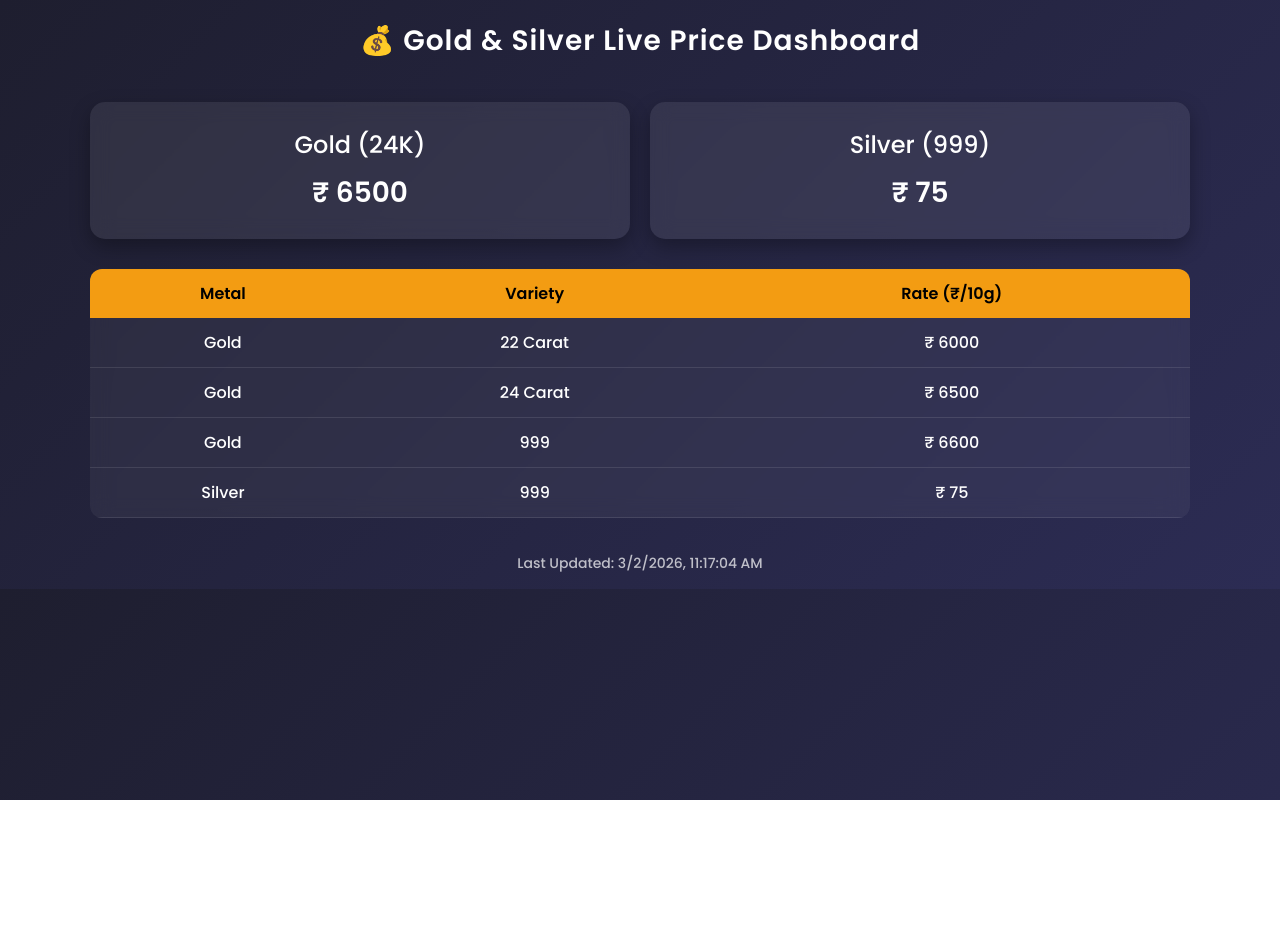
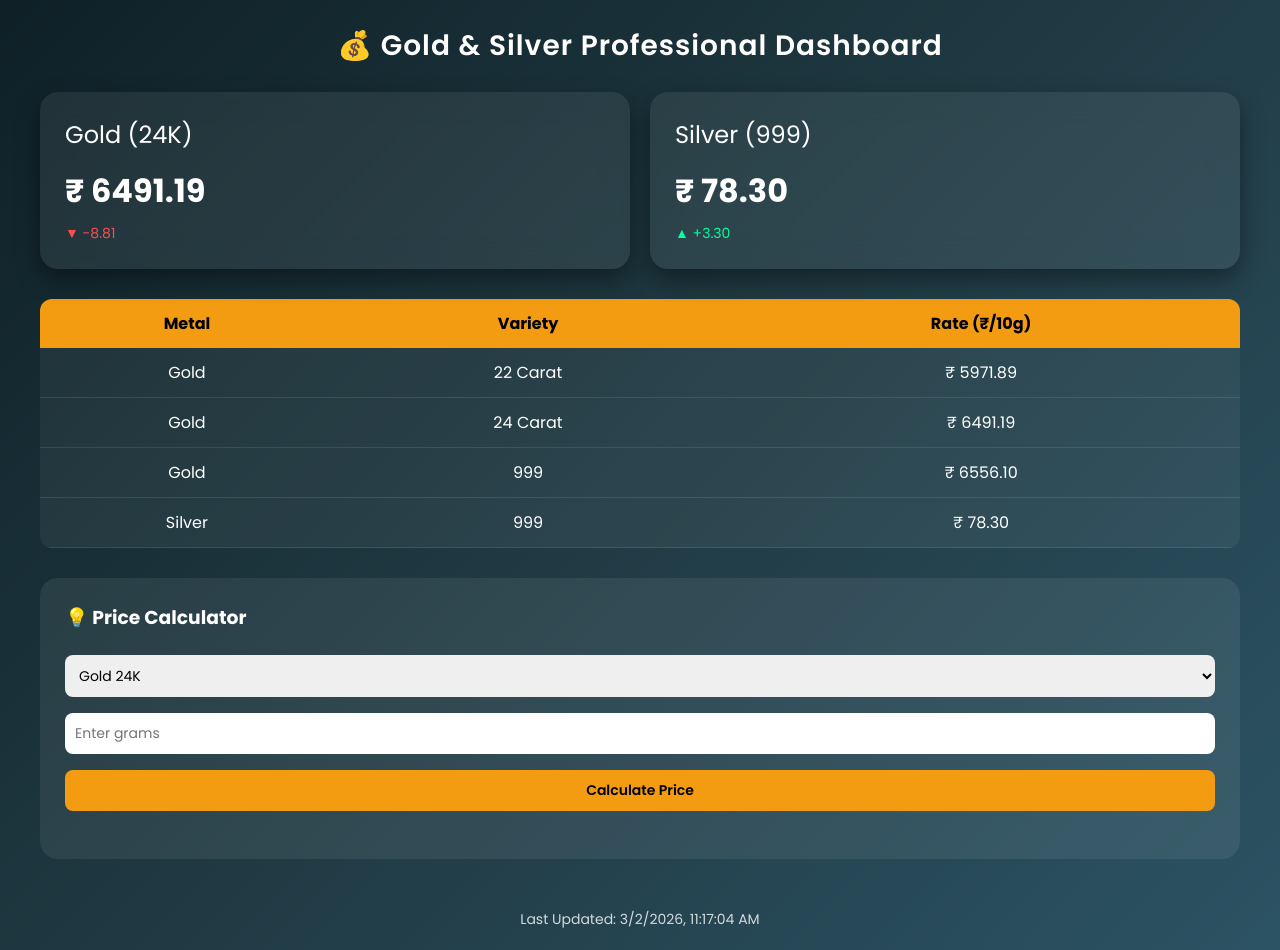
Before and after one commit to morenishant831-ui/Index, a plain HTML site: page index.html in a window 1280 px wide. Before the commit the page ends 800 px from the top, so only its background shows below. Drawn offline with Linux system fonts and the light colour scheme.

Commit message:
Update dashboard title and styling for consistency

```diff
--- a/index.html
+++ b/index.html
@@ -3,9 +3,9 @@
 <head>
 <meta charset="UTF-8">
 <meta name="viewport" content="width=device-width, initial-scale=1.0">
-<title>Gold & Silver Live Dashboard</title>
+<title>Gold & Silver Pro Dashboard</title>
 
-<link href="https://fonts.googleapis.com/css2?family=Poppins:wght@300;500;600&display=swap" rel="stylesheet">
+<link href="https://fonts.googleapis.com/css2?family=Poppins:wght@300;400;600;700&display=swap" rel="stylesheet">
 
 <style>
 *{
@@ -16,65 +16,78 @@
 }
 
 body{
-    background: linear-gradient(135deg,#1e1e2f,#2c2c54);
+background:linear-gradient(135deg,#0f2027,#203a43,#2c5364);
 color:white;
+min-height:100vh;
 }
 
-.header{
-    padding:20px;
+header{
 text-align:center;
+padding:25px;
 font-size:28px;
 font-weight:600;
 letter-spacing:1px;
 }
 
-.dashboard{
+.container{
 width:95%;
-    max-width:1100px;
-    margin:20px auto;
+max-width:1200px;
+margin:auto;
 }
 
 .cards{
 display:flex;
 gap:20px;
+flex-wrap:wrap;
 justify-content:center;
-    flex-wrap:wrap;
 margin-bottom:30px;
 }
 
 .card{
 flex:1;
-    min-width:250px;
+min-width:280px;
 padding:25px;
-    border-radius:15px;
-    background: rgba(255,255,255,0.08);
-    backdrop-filter: blur(10px);
-    box-shadow:0 8px 20px rgba(0,0,0,0.3);
-    text-align:center;
+border-radius:18px;
+background:rgba(255,255,255,0.07);
+backdrop-filter:blur(15px);
+box-shadow:0 10px 25px rgba(0,0,0,0.4);
 transition:0.3s;
 }
 
 .card:hover{
-    transform:translateY(-5px);
+transform:translateY(-6px);
 }
 
 .card h2{
+margin-bottom:15px;
 font-weight:500;
-    margin-bottom:10px;
 }
 
 .price{
-    font-size:28px;
-    font-weight:600;
+font-size:32px;
+font-weight:700;
+}
+
+.change{
+font-size:14px;
+margin-top:8px;
+}
+
+.up{
+color:#00ff9d;
+}
+
+.down{
+color:#ff4d4d;
 }
 
 table{
 width:100%;
 border-collapse:collapse;
-    background: rgba(255,255,255,0.05);
-    backdrop-filter: blur(10px);
+background:rgba(255,255,255,0.05);
 border-radius:12px;
 overflow:hidden;
+margin-bottom:30px;
 }
 
 th{
@@ -93,33 +106,67 @@ tr:hover{
 background:rgba(255,255,255,0.08);
 }
 
+.calculator{
+background:rgba(255,255,255,0.07);
+padding:25px;
+border-radius:18px;
+margin-bottom:30px;
+}
+
+.calculator h3{
+margin-bottom:15px;
+}
+
+input,select,button{
+padding:10px;
+margin:8px 0;
+border:none;
+border-radius:8px;
+width:100%;
+font-size:14px;
+}
+
+button{
+background:#f39c12;
+font-weight:600;
+cursor:pointer;
+}
+
+button:hover{
+background:#ffb84d;
+}
+
 .footer{
 text-align:center;
-    padding:15px;
+padding:20px;
 font-size:14px;
-    opacity:0.7;
+opacity:0.8;
 }
 </style>
 </head>
 
 <body>
 
-<div class="header">
-    💰 Gold & Silver Live Price Dashboard
-</div>
+<header>
+💰 Gold & Silver Professional Dashboard
+</header>
 
-<div class="dashboard">
+<div class="container">
 
 <div class="cards">
+
 <div class="card">
 <h2>Gold (24K)</h2>
-            <div class="price" id="goldPrice">Loading...</div>
+<div class="price" id="goldPrice">₹ 0</div>
+<div class="change" id="goldChange"></div>
 </div>
 
 <div class="card">
 <h2>Silver (999)</h2>
-            <div class="price" id="silverPrice">Loading...</div>
+<div class="price" id="silverPrice">₹ 0</div>
+<div class="change" id="silverChange"></div>
 </div>
+
 </div>
 
 <table id="ratesTable">
@@ -130,6 +177,21 @@ tr:hover{
 </tr>
 </table>
 
+<div class="calculator">
+<h3>💡 Price Calculator</h3>
+
+<select id="metalSelect">
+<option value="gold">Gold 24K</option>
+<option value="silver">Silver 999</option>
+</select>
+
+<input type="number" id="grams" placeholder="Enter grams">
+
+<button onclick="calculate()">Calculate Price</button>
+
+<h3 id="result"></h3>
+</div>
+
 </div>
 
 <div class="footer">
@@ -138,47 +200,103 @@ tr:hover{
 
 <script>
 
-async function getRates(){
+let previousGold = 6500;
+let previousSilver = 75;
 
-    try{
-        // Replace with real API later
-        let data = [
-            { metal:"Gold", variety:"22 Carat", rate:6000 },
-            { metal:"Gold", variety:"24 Carat", rate:6500 },
-            { metal:"Gold", variety:"999", rate:6600 },
-            { metal:"Silver", variety:"999", rate:75 }
-        ];
-
-        displayRates(data);
-
-    }catch(error){
-        console.log(error);
-    }
+function generateRandom(base){
+return base + (Math.random()*20 - 10).toFixed(2)*1;
 }
 
-function displayRates(list){
+function updatePrices(){
 
-    let table = document.getElementById("ratesTable");
+let gold = generateRandom(6500);
+let silver = generateRandom(75);
 
-    list.forEach(item=>{
-        let row = table.insertRow();
-        row.insertCell(0).innerText = item.metal;
-        row.insertCell(1).innerText = item.variety;
-        row.insertCell(2).innerText = "₹ " + item.rate;
-    });
+document.getElementById("goldPrice").innerText = "₹ " + gold.toFixed(2);
+document.getElementById("silverPrice").innerText = "₹ " + silver.toFixed(2);
 
-    document.getElementById("goldPrice").innerText = "₹ " + list[1].rate;
-    document.getElementById("silverPrice").innerText = "₹ " + list[3].rate;
+updateChange("gold", gold, previousGold);
+updateChange("silver", silver, previousSilver);
+
+previousGold = gold;
+previousSilver = silver;
+
+updateTable(gold, silver);
 
 document.getElementById("updateTime").innerText = new Date().toLocaleString();
 }
 
-getRates();
+function updateChange(type, current, previous){
 
-// Auto refresh every 60 seconds
-setInterval(()=>{
-    location.reload();
-},60000);
+let element = document.getElementById(type+"Change");
+let diff = (current - previous).toFixed(2);
+
+if(diff > 0){
+element.innerHTML = "▲ +" + diff;
+element.className = "change up";
+}
+else if(diff < 0){
+element.innerHTML = "▼ " + diff;
+element.className = "change down";
+}
+else{
+element.innerHTML = "No Change";
+element.className = "change";
+}
+}
+
+function updateTable(gold, silver){
+
+let table = document.getElementById("ratesTable");
+
+table.innerHTML = `
+<tr>
+<th>Metal</th>
+<th>Variety</th>
+<th>Rate (₹/10g)</th>
+</tr>
+<tr>
+<td>Gold</td>
+<td>22 Carat</td>
+<td>₹ ${(gold*0.92).toFixed(2)}</td>
+</tr>
+<tr>
+<td>Gold</td>
+<td>24 Carat</td>
+<td>₹ ${gold.toFixed(2)}</td>
+</tr>
+<tr>
+<td>Gold</td>
+<td>999</td>
+<td>₹ ${(gold*1.01).toFixed(2)}</td>
+</tr>
+<tr>
+<td>Silver</td>
+<td>999</td>
+<td>₹ ${silver.toFixed(2)}</td>
+</tr>
+`;
+}
+
+function calculate(){
+
+let metal = document.getElementById("metalSelect").value;
+let grams = document.getElementById("grams").value;
+
+if(!grams){
+alert("Enter grams");
+return;
+}
+
+let rate = (metal === "gold") ? previousGold : previousSilver;
+let price = (rate/10) * grams;
+
+document.getElementById("result").innerText =
+"Total Price: ₹ " + price.toFixed(2);
+}
+
+updatePrices();
+setInterval(updatePrices, 10000);
 
 </script>
 
```
Lines whose indentation alone changed are shown as unchanged.
